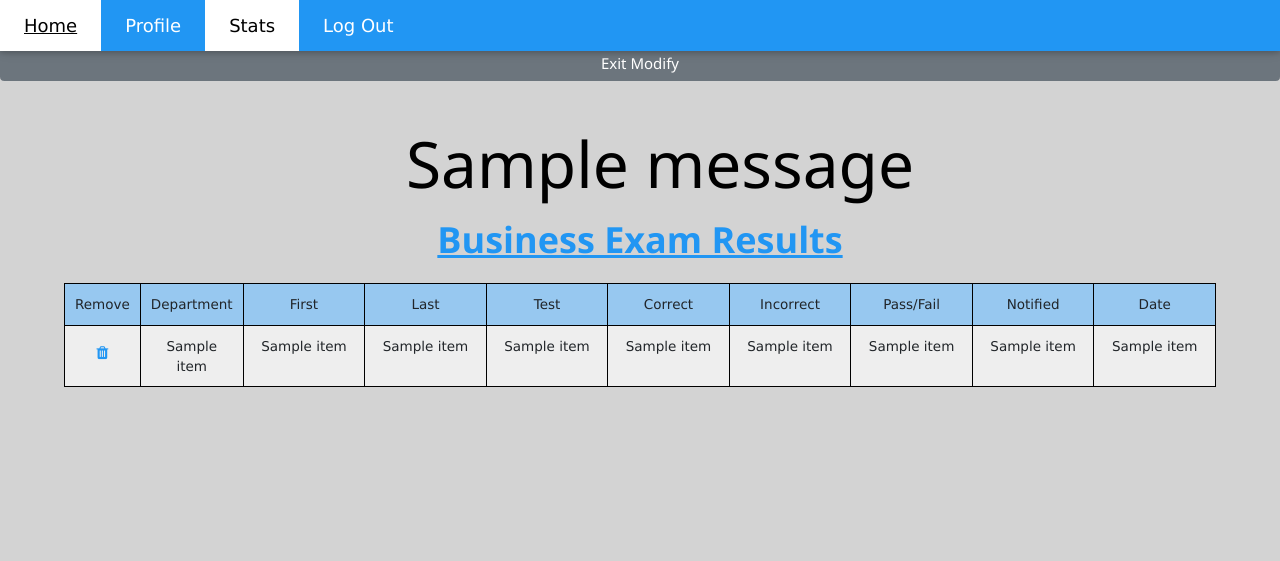
After one commit to kdbrown5/nullphish, a Flask app: template templates/stats-modify.html in a window 1280 px wide. The commit adds this page. Shown: the top 561 px of the page. Run offline with Flask 2, Linux system fonts and the light colour scheme; the template is opened without the code that fills it: most values are stand-ins (such as "Sample title", 1, 10 or a date in 2020); one stand-in notice (Sample message) is shown; some libraries are stand-ins or nearby versions.

Commit message:
Stats record deletion changes

```diff
--- a/run.py
+++ b/run.py
@@ -7,7 +7,7 @@ import sqlite3
 from register import registration, register
 from logout import logoutuser, logout
 from login import loginpage, login
-from stats import stat, stats
+from stats import stat, stats, waitforrecdel
 from lumberjack import log
 
 extra_dirs = ['templates/', ] #reload html templates when saved, while app is running
@@ -82,6 +82,10 @@ def beginst():
     else:
         return redirect("/")
 
+@app.route('/stats/del', methods=['GET', 'POST'])
+def beginstatdel():
+    return waitforrecdel()
+
 if __name__ == '__main__':
     app.config['TEMPLATES_AUTO_RELOAD'] = True #reload html templates when saved, while app is running
     app.run(host='0.0.0.0', debug=True)
--- /dev/null
+++ b/templates/stats-modify.html
@@ -0,0 +1,132 @@
+<!DOCTYPE html>
+<html lang="en">
+		<title>Stats</title>
+		<link rel="stylesheet" href="https://maxcdn.bootstrapcdn.com/bootstrap/4.0.0/css/bootstrap.min.css" integrity="sha384-Gn5384xqQ1aoWXA+058RXPxPg6fy4IWvTNh0E263XmFcJlSAwiGgFAW/dAiS6JXm" crossorigin="anonymous">
+
+		<link rel="stylesheet" href="https://www.w3schools.com/w3css/4/w3.css">
+
+		<link href="https://fonts.googleapis.com/icon?family=Material+Icons">
+
+        <link rel="stylesheet" href="https://cdnjs.cloudflare.com/ajax/libs/font-awesome/4.7.0/css/font-awesome.min.css">
+<style>
+body            { font-family: "Lucida Sans Unicode", "Lucida Grande", sans-serif;}
+a, h1, h2       { color: #2196F3; }
+h1, h2          { margin: 0; }
+h1              { border-bottom: 0px solid #eee; }
+h2              { font-size: 1.2em; }
+
+table.dataframe, .dataframe th, .dataframe td {
+  border: line;
+  border-bottom: 1px solid #black;
+  border-top: 1px solid black;
+  border-collapse: collapse;
+  border-left: 1px solid black;
+  border-right: 1px solid black;
+  text-align: center;
+  padding: 10px;
+  margin-bottom: 40px;
+  font-size: 0.95em;
+}
+
+tr.border_bottom td {
+  border-bottom:1pt solid black;
+}
+.table {
+
+  width: 90%;
+  margin-bottom: 0px;
+}
+div.ex2 {
+  max-width:500px;
+  margin: auto;
+	}
+  .form-control {
+    height: auto;
+    min-height: 36px;
+}
+tr:nth-child(odd)		{ background-color: #fff; }
+tr:nth-child(even)	{ background-color:#eeeeee; }
+
+tr:hover            { background-color: rgba(255, 0, 0, 0.185);}
+h2.heade {
+  text-align: center;
+}
+
+body {
+  background-color: Lightgrey;
+}
+.buttonHolder{ text-align: center; }
+
+</style>
+
+<div class="w3-top">
+		<div class="w3-bar w3-blue w3-card w3-left-align w3-large">
+		  <a class="w3-bar-item w3-button w3-hide-medium w3-hide-large w3-right w3-padding-large w3-hover-white w3-large w3-blue" href="javascript:void(0);" onclick="myFunction()" title="Toggle Navigation Menu"><i class="fa fa-bars"></i></a>
+		  <a href="/main" class="w3-bar-item w3-button w3-padding-large w3-hover-white">Home</a>
+          <a href="/profile" class="w3-bar-item w3-button w3-padding-large w3-hover-white">Profile</a>
+          <a href="/stats" class="w3-bar-item w3-button w3-padding-large w3-white">Stats</a>
+          <a href="/logout" class="w3-bar-item w3-button w3-padding-large w3-hover-white">Log Out</a>
+		  <!-- <a href="#" class="w3-bar-item w3-button w3-hide-small w3-padding-large w3-hover-white">Link 4</a> -->
+		</div></div>
+
+<br>
+<br>
+
+
+<center>
+	<form method="post"><h2 class="heade"> <input class="btn btn-secondary btn-block" type="submit" name="exitmodify" value="Exit Modify"></h2></form>
+<br><br>
+</center>
+<center>
+
+    <h1>{% with messages = get_flashed_messages(category_filter=["category2"]) %}
+        {% if messages %}
+          <ul class="flashes w3-jumbo" style="color: Black">
+          {% for message in messages %}
+        {{ message }}
+          {% endfor %}
+          </ul>
+        {% endif %}
+		{% endwith %}</h1>
+
+				{% if businessdata %}
+	<h1><u><b>Business Exam Results</b></u></h1>
+<br>
+	<table class="table table-hover dataframe" align="center">
+		<thead>
+            <tr style="background-color: #97c8f0; text-align:center; " class="border_bottom" >
+                <td width="3%">Remove</td>
+			<td width="5%">Department</td>
+			<td>First</td>
+			<td>Last</td>
+			<td>Test</td>
+			<td>Correct</td>
+			<td>Incorrect</td>
+			<td>Pass/Fail</td>
+			<td>Notified</td>
+			<td>Date</td>
+		</tr>
+	{% for item in businessdata %}
+    <tr style="text-align:center;" class="border_bottom">
+        <td><a class="btn" href="/stats/del?rec={{ item[0] }}"><i class="fa fa-trash"></i></a></td>
+
+			<td width="5%">{{item[10]}}</td>
+		<td>{{item[2]}}</td>
+		<td>{{item[3]}}</td>
+		<td>{{item[4]}}</td>
+		<td>{{item[5]}}</td>
+		<td>{{item[6]}}</td>
+		<td>{{item[7]|replace('1', 'Pass')|replace('0', 'Fail')}}</td>
+        <td>{{item[8]|replace('0', 'Not Sent')|replace('1', 'Sent') }}</td>
+        <td>{{item[9]}}</td>
+	</tr>
+	{% endfor %}
+	</table>
+	{% endif %}
+
+			<br>
+	</center>
+	</form>
+	<br><br><br><br><br>
+
+</html>
```
Also changed, not shown: stats.py (+47 -48 lines), templates/stats.html (+6 -36 lines).
